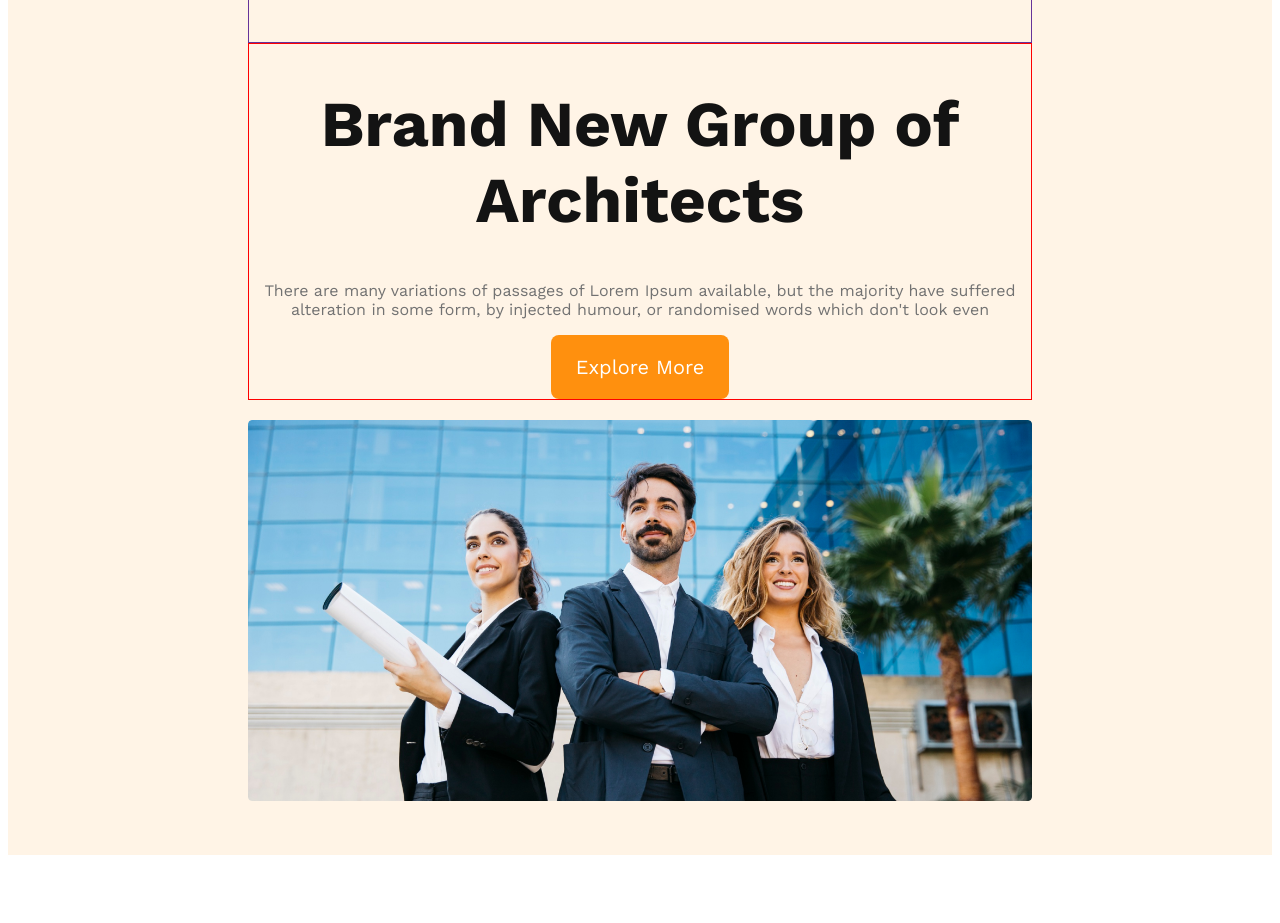
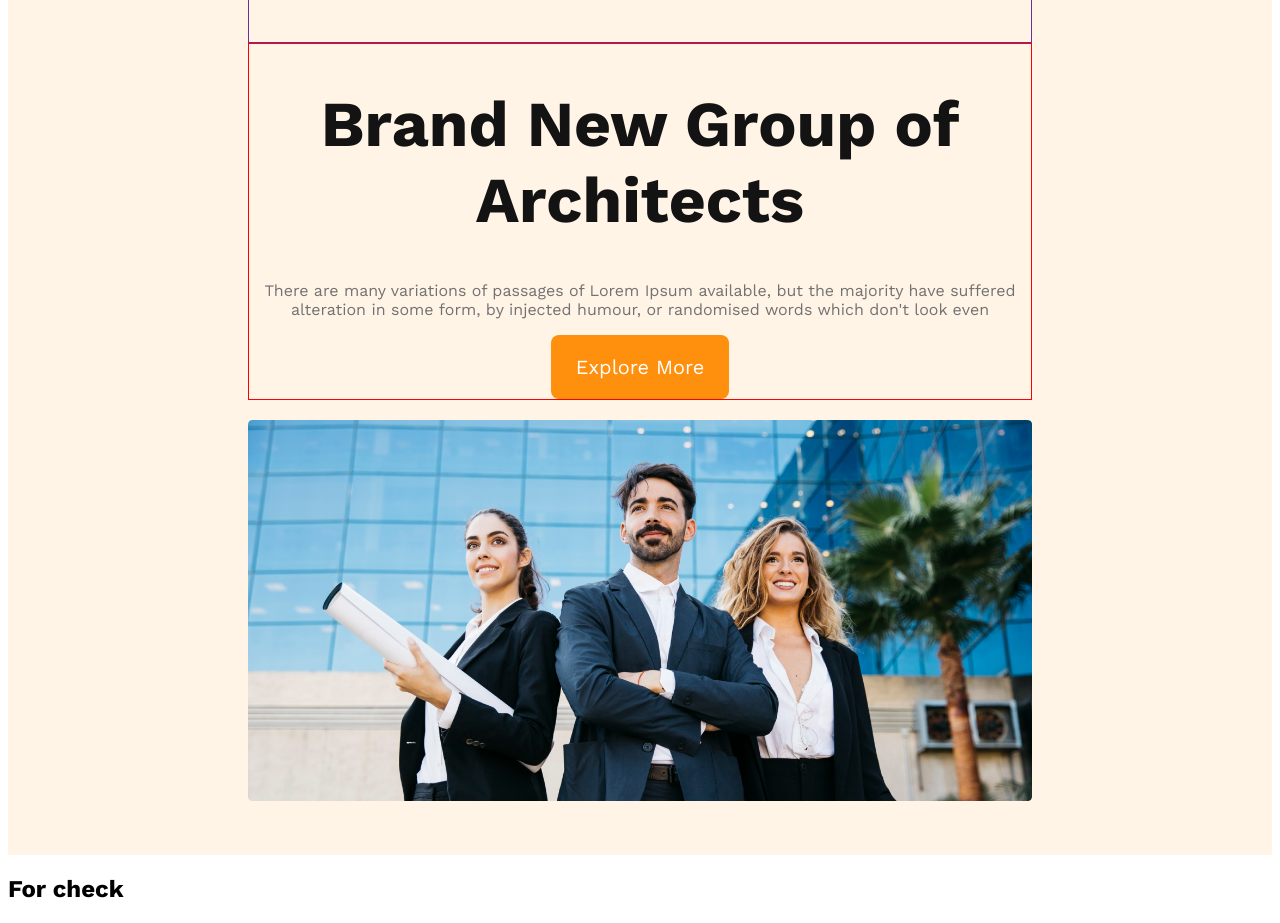
Before and after one commit to alsafa012/g3-architects-website-myself, a plain HTML site: page index.html in a window 1280 px wide. Shown: the part 160-1083 px from the top of the page. Before the commit the page ends 1023 px from the top, so only its background shows below. Drawn offline with nearby package versions, Linux system fonts and the light colour scheme.

Commit message:
pracatics

```diff
--- a/index.html
+++ b/index.html
@@ -34,7 +34,7 @@
                 <!-- feature section -->
                 <section class="about">
                         <div>
-
+                                <h2>For check</h2>
                         </div>
                         <div>
 
```
